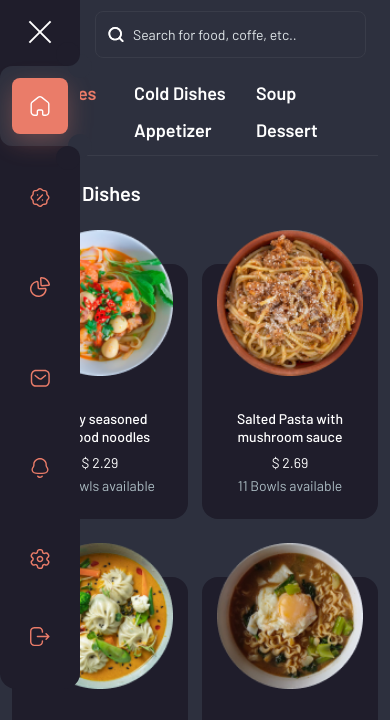
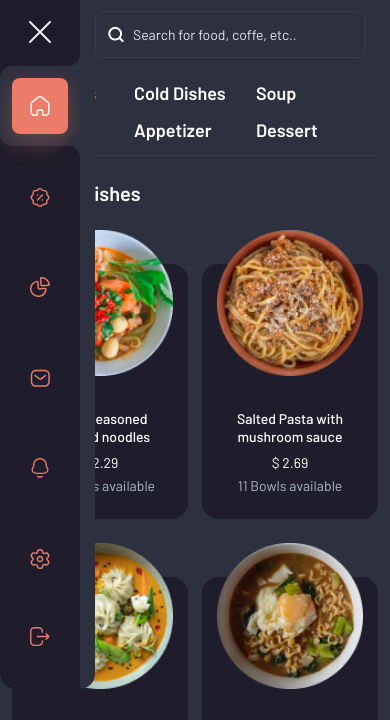
Before and after one commit to NadyaLenkovets/task13, a plain HTML site: page index.html in a window 390 px wide. Both pictures are taken after a click on the element 40 px from the left and 120 px from the top of the page. Shown: the part 88-808 px from the top of the page. Drawn offline with nearby package versions, Linux system fonts and the light colour scheme.

Commit message:
add files

```diff
--- a/css/style.css
+++ b/css/style.css
@@ -90,9 +90,10 @@ h6 {
   flex: 0 0 8.6%;
   background-color: var(--dark);
   border-radius: 16px 0px 0px 16px;
-  padding: 24px 0px 24px 0px;
+  padding: 24px 0px 0px 0px;
   display: flex;
   flex-direction: column;
+  position: relative;
 }
 
 @media (max-width: 1191px) {
@@ -115,6 +116,10 @@ h6 {
   }
 }
 
+.sidebar.open {
+  border-radius: 16px 16px 0px 16px;
+}
+
 .logo {
   padding: 0px 24px 0px;
   margin: 0px 0px 30px 0px;
@@ -132,6 +137,7 @@ h6 {
 
 .sidebar-block {
   transition: opacity 0.3s ease;
+  padding: 0px 0px 24px 0px;
 }
 
 @media (max-width: 600px) {
@@ -141,6 +147,17 @@ h6 {
     z-index: -5;
     opacity: 0;
     visibility: hidden;
+  }
+  .sidebar-block::after {
+    content: '';
+    display: block;
+    width: 15px;
+    height: 100%;
+    background-color: #2D303E;
+    position: absolute;
+    top: 0;
+    right: -15px;
+    border-radius: 0px 0px 16px 0px;
   }
 }
 
@@ -271,7 +288,7 @@ h6 {
 @media (max-width: 600px) {
   .burger-menu {
     display: block;
-    margin: 0 auto 0px;
+    margin: 0 auto 24px;
     width: 30px;
     height: 20px;
     position: relative;
@@ -300,9 +317,6 @@ h6 {
   }
   .burger-menu::after {
     bottom: 0;
-  }
-  .burger-menu.active {
-    margin: 0 auto 24px;
   }
   .burger-menu.active::before {
     transform: rotate(45deg);
--- a/js/script.js
+++ b/js/script.js
@@ -17,6 +17,7 @@ const cancelButton = document.querySelector('.cancel__btn');
 const cartError = document.querySelector('.cart-error');
 const paymentError = document.querySelector('.payment-error');
 const burgerMenu = document.querySelector('.burger-menu');
+const sidebar = document.querySelector('.sidebar');
 
 let navListItems = document.querySelectorAll('.nav-list__item');
 let tabNavItems = document.querySelectorAll('.tabs-nav__item');
@@ -398,6 +399,7 @@ const sidebarBlock = document.querySelector('.sidebar-block');
 burgerMenu.addEventListener('click', function() {
    sidebarBlock.classList.toggle('show');
    this.classList.toggle('active');
+   sidebar.classList.toggle('open');
 })
 
 
```
